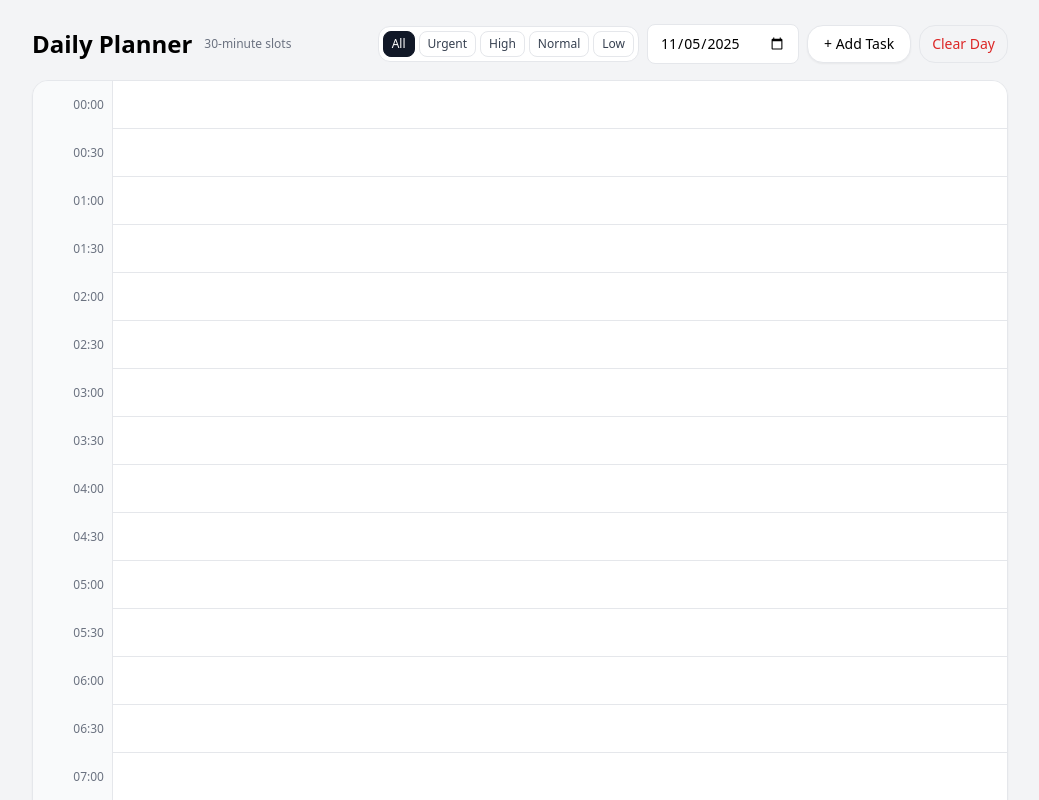
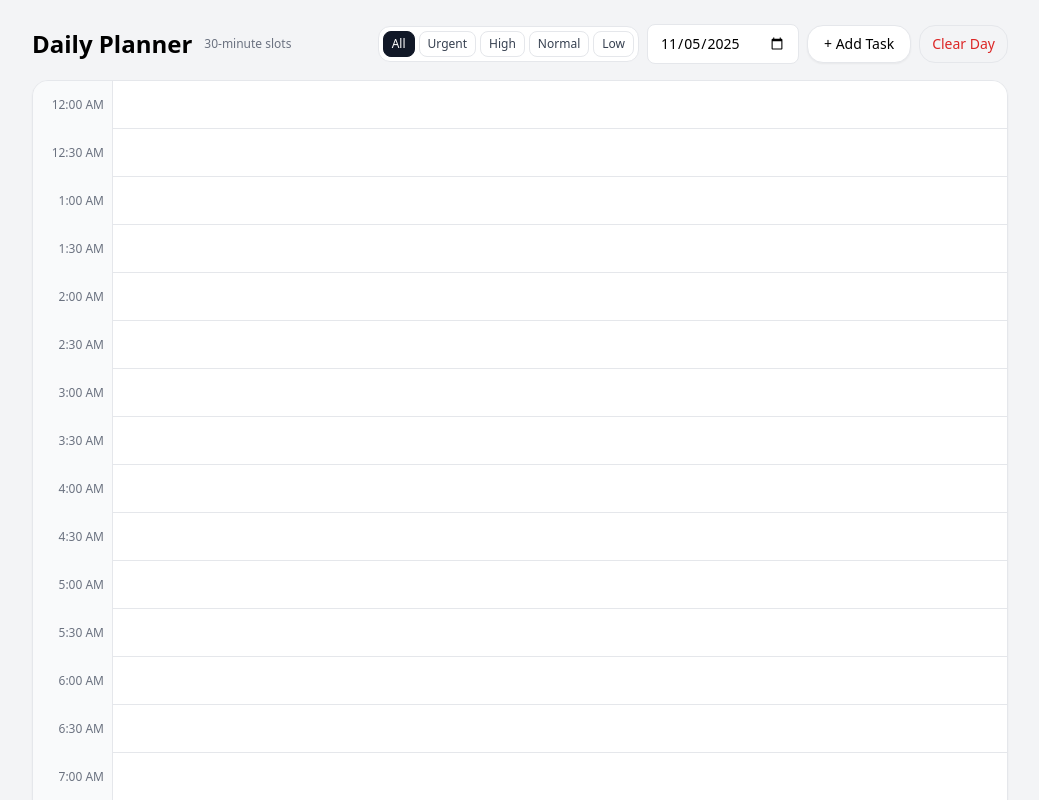
Before and after one commit to shsanzid/daily-planner, a React (Vite) app: page / in a window 1280 px wide. Shown: the top 800 px of the page, without its empty margins (120-1159 px from the left). Built offline with nearby package versions, Linux system fonts and the light colour scheme.

Commit message:
Convert time display to 12-hour format
Updated time column to display 12-hour format with AM/PM.

```diff
--- a/src/DailyPlanner.jsx
+++ b/src/DailyPlanner.jsx
@@ -222,16 +222,24 @@ export default function DailyPlanner() {
 
       {/* Timeline grid */}
       <div className="grid grid-cols-[80px_1fr] rounded-2xl overflow-hidden border shadow-sm">
-        {/* Time column */}
+        {/* Timeline column (12-hour time) */}
 <div className="bg-gray-50 border-r">
-          {SLOT_TIMES.map((t) => (
+  {SLOT_TIMES.map((t) => {
+    // Convert 24h -> 12h
+    let [h, m] = t.split(":").map(Number);
+    const ampm = h >= 12 ? "PM" : "AM";
+    h = h % 12 || 12;
+    const label = `${h}:${m.toString().padStart(2, "0")} ${ampm}`;
+    return (
       <div
         key={t}
         className="h-12 px-2 flex items-center justify-end text-xs text-gray-500"
+        title={t}
       >
-              {t}
+        {label}
       </div>
-          ))}
+    );
+  })}
 </div>
 
         {/* Slots */}
```
Lines whose indentation alone changed are shown as unchanged.
